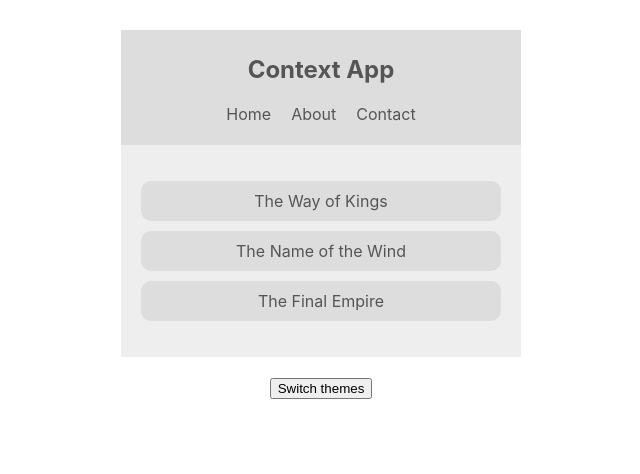
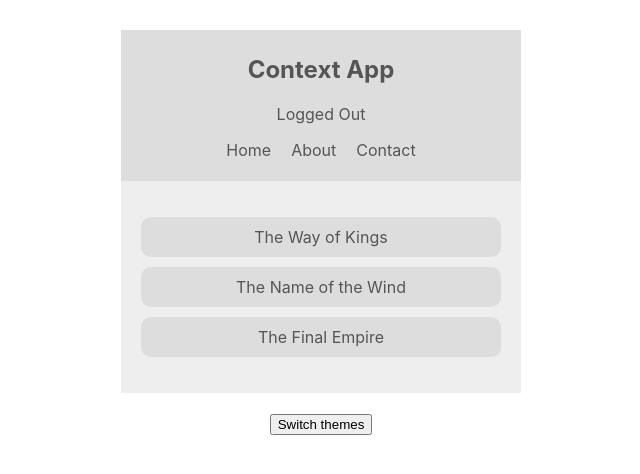
Before and after one commit to steve1316/reading-list-app, a React (Create React App) app: page / in a window 1280 px wide. Shown: the top 474 px of the page, without its empty margins (319-959 px from the left). Built offline with nearby package versions, Linux system fonts and the light colour scheme.

Commit message:
Implemented AuthContext for login and logout message

```diff
--- a/src/App.js
+++ b/src/App.js
@@ -3,14 +3,17 @@ import Navbar from './components/Navbar';
 import BookList from './components/BookList';
 import ThemeContextProvider from './context/ThemeContext';
 import ThemeToggle from './components/ThemeToggle';
+import AuthContextProvider from './context/AuthContext';
 
 function App() {
   return (
     <div className="App">
       <ThemeContextProvider>
-        <Navbar />
-        <BookList />
-        <ThemeToggle />
+        <AuthContextProvider>
+          <Navbar />
+          <BookList />
+          <ThemeToggle />
+        </AuthContextProvider>
       </ThemeContextProvider>
     </div>
   );
--- a/src/components/Navbar.js
+++ b/src/components/Navbar.js
@@ -1,15 +1,23 @@
 import React, { Component } from 'react';
 import { ThemeContext } from '../context/ThemeContext';
+import { AuthContext } from '../context/AuthContext';
 
 class Navbar extends Component {
-    static contextType = ThemeContext;
     render() {
+        return(
+            <AuthContext.Consumer>{(authContext) => (
+                <ThemeContext.Consumer>{(themeContext) => {
+                    const { isAuthenticated, toggleAuth } = authContext;
+
                     // Determine if theme is light or dark.
-        const { isLightTheme, light, dark } = this.context;
-        const currentTheme = isLightTheme ? light : dark;
+                    const { isLightTheme, light, dark } = themeContext;
+                    const theme = isLightTheme ? light : dark;
                     return (
-            <nav style={{ background: currentTheme.ui, color: currentTheme.syntax }}>
+                        <nav style={{ background: theme.ui, color: theme.syntax }}>
                             <h1>Context App</h1>
+                            <div onClick={toggleAuth}>
+                                { isAuthenticated ? 'Logged In' : 'Logged Out' }
+                            </div>
                             <ul>
                                 <li>Home</li>
                                 <li>About</li>
@@ -17,6 +25,10 @@ class Navbar extends Component {
                             </ul>
                         </nav>
                     )
+                }}</ThemeContext.Consumer>
+            )}
+            </AuthContext.Consumer>
+        );
     }
 }
 
--- /dev/null
+++ b/src/context/AuthContext.js
@@ -0,0 +1,23 @@
+import React, { Component, createContext } from 'react';
+
+export const AuthContext = createContext();
+
+class AuthContextProvider extends Component {
+    state = {
+        isAuthenticated: false
+    }
+    toggleAuth = () => {
+        this.setState((prevState, props) => {
+            return { isAuthenticated: !prevState.isAuthenticated };
+        });
+    }
+    render() {
+        return (
+            <AuthContext.Provider value={{...this.state, toggleAuth: this.toggleAuth}}>
+                { this.props.children }
+            </AuthContext.Provider>
+        );
+    }
+}
+
+export default AuthContextProvider;
```
Lines whose indentation alone changed are shown as unchanged.
